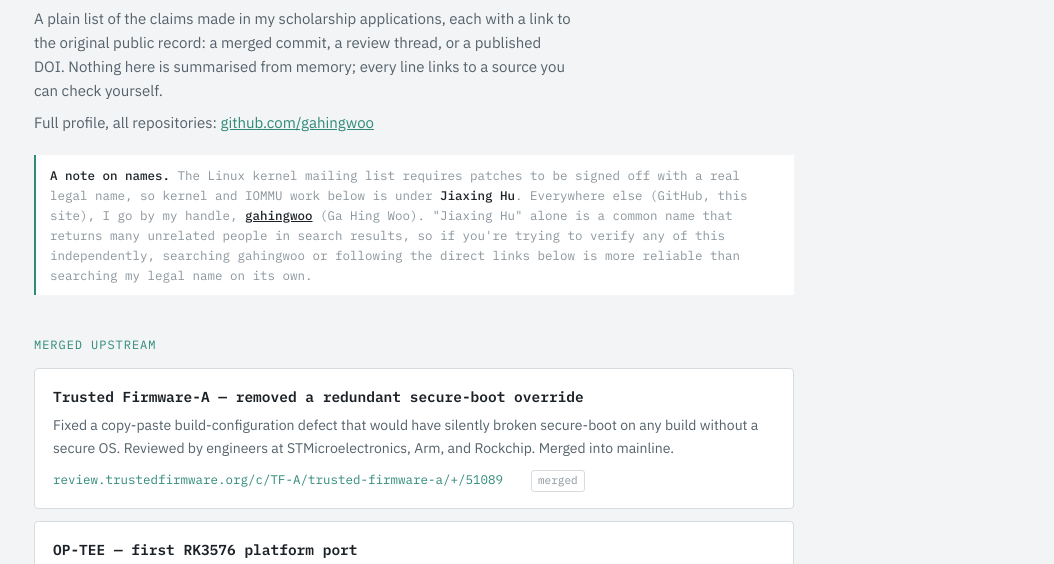
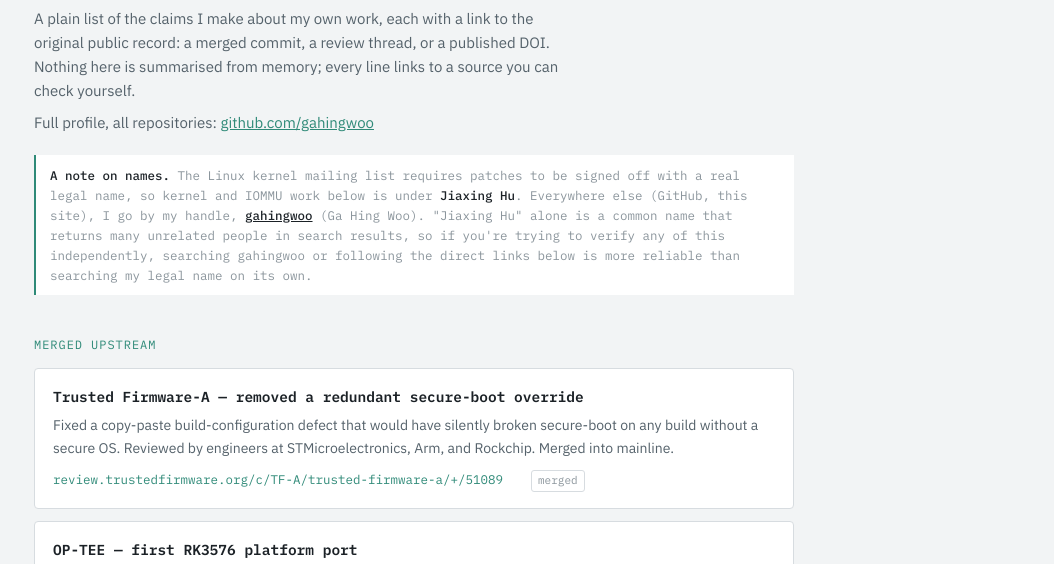
Before and after one commit to gahingwoo/gahingwoo.com, a plain HTML site: page evidence/index.html in a window 1280 px wide. Shown: the part 181-745 px from the top of the page, without its empty margins (226-1280 px from the left). Drawn offline with Linux system fonts and the light colour scheme.

Commit message:
Refine evidence appendix intro wording
Adjusts the lede text in `evidence/index.html` to frame the claims as statements about personal work rather than specifically scholarship applications, while preserving the emphasis on verifiable public sources.

```diff
--- a/evidence/index.html
+++ b/evidence/index.html
@@ -202,7 +202,7 @@
   <a class="back" href="/">&larr; back to gahingwoo.com</a>
 
   <h1>Evidence Appendix</h1>
-  <p class="lede">A plain list of the claims made in my scholarship applications, each with a link to the original public record: a merged commit, a review thread, or a published DOI. Nothing here is summarised from memory; every line links to a source you can check yourself.</p>
+  <p class="lede">A plain list of the claims I make about my own work, each with a link to the original public record: a merged commit, a review thread, or a published DOI. Nothing here is summarised from memory; every line links to a source you can check yourself.</p>
   <p class="lede">Full profile, all repositories: <a href="https://github.com/gahingwoo" target="_blank" rel="noopener" style="color:var(--accent)">github.com/gahingwoo</a></p>
 
   <div class="name-note">
```
